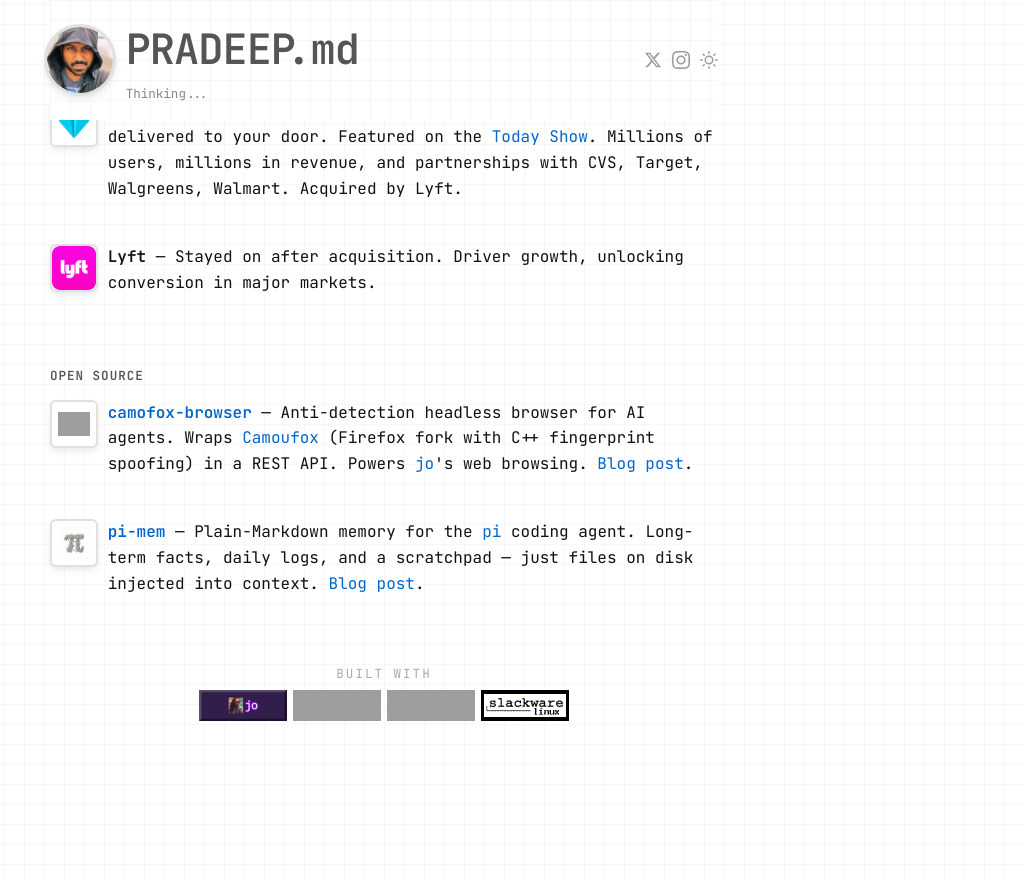
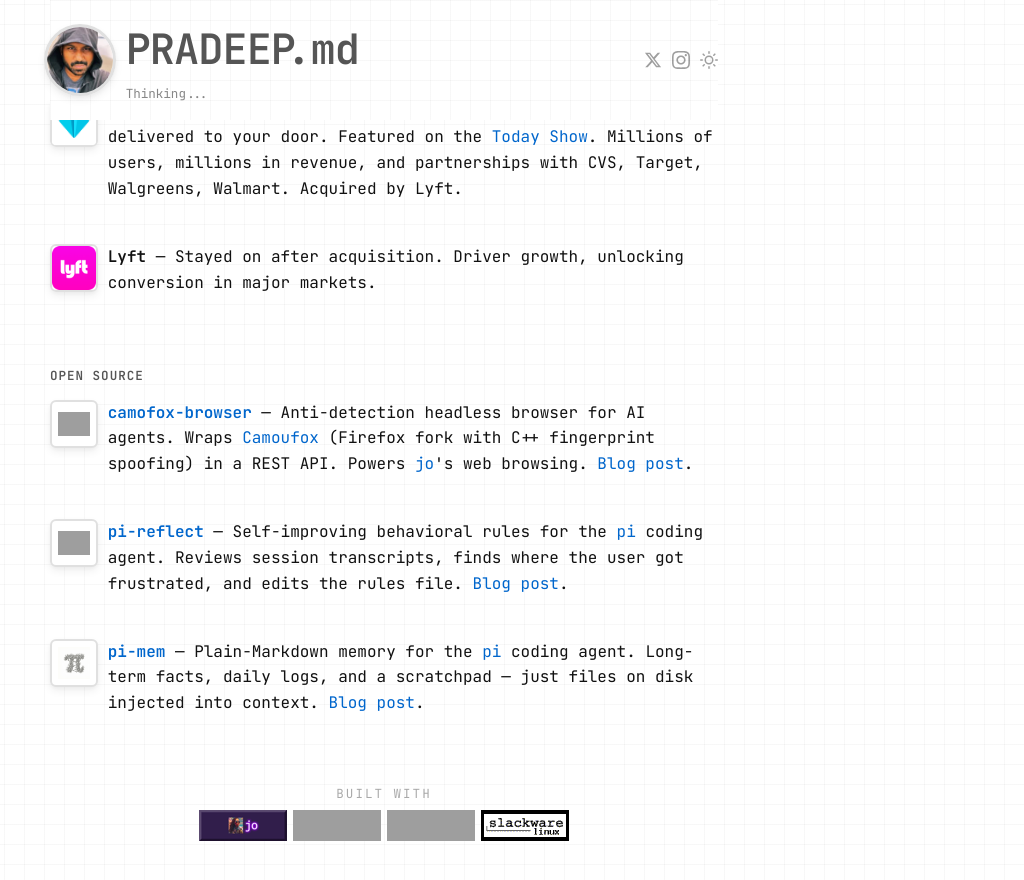
Before and after one commit to skyfallsin/skyfallsin.github.io, a Jekyll site: the page built from index.md, in a window 1280 px wide and 900 px high, scrolled down 1696 px. Shown: the top 880 px of the window, without its empty margins (256-1280 px from the left). Built offline with Jekyll 4.4.1, drawn with Linux system fonts in a browser that asks for light colours; nearby versions of some CDN libraries; before the commit the page ends 2477 px from its top, so only the background shows below that; grey boxes are pictures that could not be loaded.

Commit message:
add pi-reflect to open source section

```diff
--- a/index.md
+++ b/index.md
@@ -65,8 +65,13 @@
 </div>
 
 <div class="startup-entry">
-<a href="https://github.com/skyfallsin/pi-mem" class="startup-logo"><img src="/images/logos/pi-mem.png" alt="pi-mem" class="logo-padded theme-img-light"><img src="/images/logos/pi-mem-dark.png" alt="pi-mem" class="logo-padded theme-img-dark"></a>
-<div class="startup-text"><strong><a href="https://github.com/skyfallsin/pi-mem">pi-mem</a></strong> — Plain-Markdown memory for the <a href="https://pi.dev/">pi</a> coding agent. Long-term facts, daily logs, and a scratchpad — just files on disk injected into context. <a href="/2026/02/11/pi-mem.html">Blog post</a>.</div>
+<a href="https://github.com/jo-inc/pi-reflect" class="startup-logo"><img src="/images/logos/pi-reflect.png" alt="pi-reflect" class="logo-padded theme-img-light"><img src="/images/logos/pi-reflect-dark.png" alt="pi-reflect" class="logo-padded theme-img-dark"></a>
+<div class="startup-text"><strong><a href="https://github.com/jo-inc/pi-reflect">pi-reflect</a></strong> — Self-improving behavioral rules for the <a href="https://pi.dev/">pi</a> coding agent. Reviews session transcripts, finds where the user got frustrated, and edits the rules file. <a href="/2026/02/20/self-improving-coding-agent.html">Blog post</a>.</div>
+</div>
+
+<div class="startup-entry">
+<a href="https://github.com/jo-inc/pi-mem" class="startup-logo"><img src="/images/logos/pi-mem.png" alt="pi-mem" class="logo-padded theme-img-light"><img src="/images/logos/pi-mem-dark.png" alt="pi-mem" class="logo-padded theme-img-dark"></a>
+<div class="startup-text"><strong><a href="https://github.com/jo-inc/pi-mem">pi-mem</a></strong> — Plain-Markdown memory for the <a href="https://pi.dev/">pi</a> coding agent. Long-term facts, daily logs, and a scratchpad — just files on disk injected into context. <a href="/2026/02/11/pi-mem.html">Blog post</a>.</div>
 </div>
 
 <script>
```
